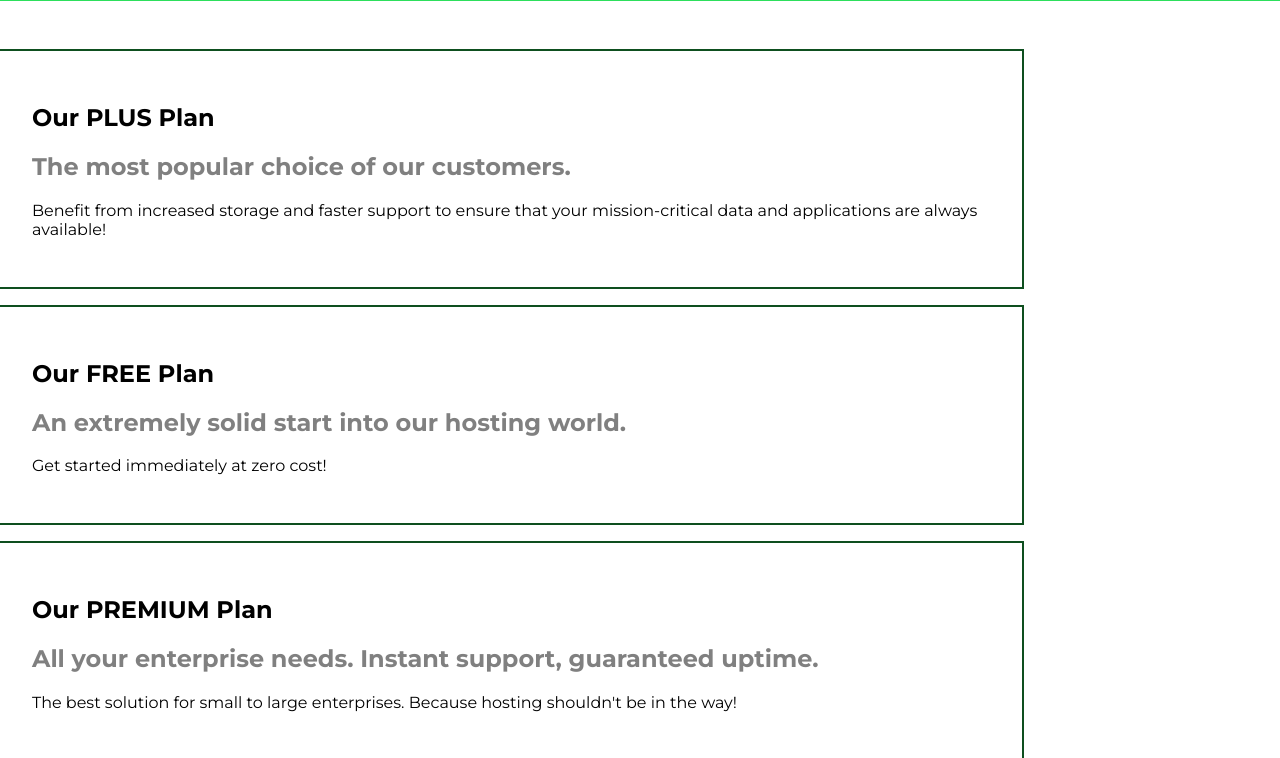
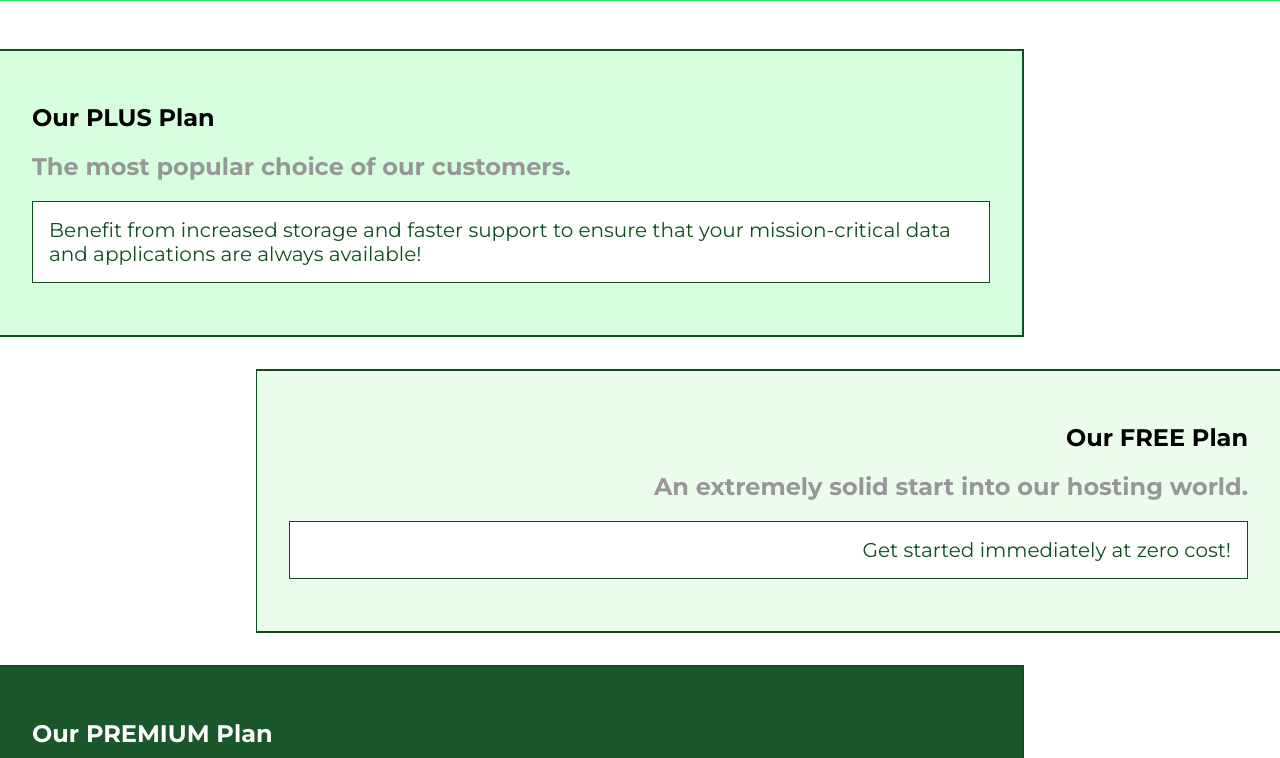
Before and after one commit to litotechenterprise/Fake-StartUp-CSS, a plain HTML site: page packages/index.html in a window 1280 px wide. Shown: the part 42-800 px from the top of the page. Drawn offline with Linux system fonts and the light colour scheme.

Commit message:
completed styling packages page

```diff
--- a/main.css
+++ b/main.css
@@ -103,3 +103,9 @@
   border-radius: 50%;
   margin: auto;
 }
+
+.plan-list {
+  width: 80%;
+  margin: auto;
+  text-align: center;
+}
--- a/packages/index.html
+++ b/packages/index.html
@@ -33,34 +33,35 @@
       </nav>
     </header>
     <main>
-      <section class="package">
+      <section class="package" id="plus">
         <a href="#">
           <h1 class="package-title">Our PLUS Plan</h1>
           <h2 class="package-subtitle">
             The most popular choice of our customers.
           </h2>
-          <p>
+          <p class="package-info">
             Benefit from increased storage and faster support to ensure that
             your mission-critical data and applications are always available!
           </p>
         </a>
       </section>
-      <section class="package">
+      <section class="package" id="free">
         <a href="#">
           <h1 class="package-title">Our FREE Plan</h1>
           <h2 class="package-subtitle">
             An extremely solid start into our hosting world.
           </h2>
-          <p>Get started immediately at zero cost!</p>
+          <p class="package-info">Get started immediately at zero cost!</p>
         </a>
       </section>
-      <section class="package">
+      <div class="clear-float"></div>
+      <section class="package" id="premium">
         <a href="#">
           <h1 class="package-title">Our PREMIUM Plan</h1>
           <h2 class="package-subtitle">
             All your enterprise needs. Instant support, guaranteed uptime.
           </h2>
-          <p>
+          <p class="package-info">
             The best solution for small to large enterprises. Because hosting
             shouldn't be in the way!
           </p>
--- a/packages/packages.css
+++ b/packages/packages.css
@@ -7,6 +7,12 @@ main {
   border: 2px solid #0e4f1f;
   margin: 16px 0;
   border-left: none;
+}
+
+.package:hover,
+.package:active {
+  box-shadow: 2px 2px 4px rgba(0, 0, 0, 0.5);
+  border-color: #ff5454;
 }
 
 .package a {
@@ -21,6 +27,48 @@ main {
 }
 
 .package-subtitle {
-  color: gray;
+  color: #979797;
   font-weight: bold;
 }
+
+.package-info {
+  padding: 16px;
+  border: 1px solid #0e4f1f;
+  font-size: 20px;
+  color: #0e4f1f;
+  background: white;
+}
+
+#plus {
+  background: rgba(213, 255, 220, 0.95);
+}
+
+#free {
+  background: rgba(234, 252, 237, 0.95);
+  float: right;
+  border-left: 1px solid #0e4f1f;
+  border-right: none;
+  text-align: right;
+}
+
+#free:hover,
+#free:active {
+  box-shadow: 2px 2px 4px rgba(0, 0, 0, 0.5);
+  border-color: #ff5454;
+}
+
+#premium {
+  background: rgba(14, 79, 31, 0.95);
+}
+
+#premium .package-title {
+  color: white;
+}
+
+#premium .package-subtitle {
+  color: #bbb;
+}
+
+.clear-float {
+  clear: both;
+}
```
Also changed, not shown: index.html (+1 -1 lines).
